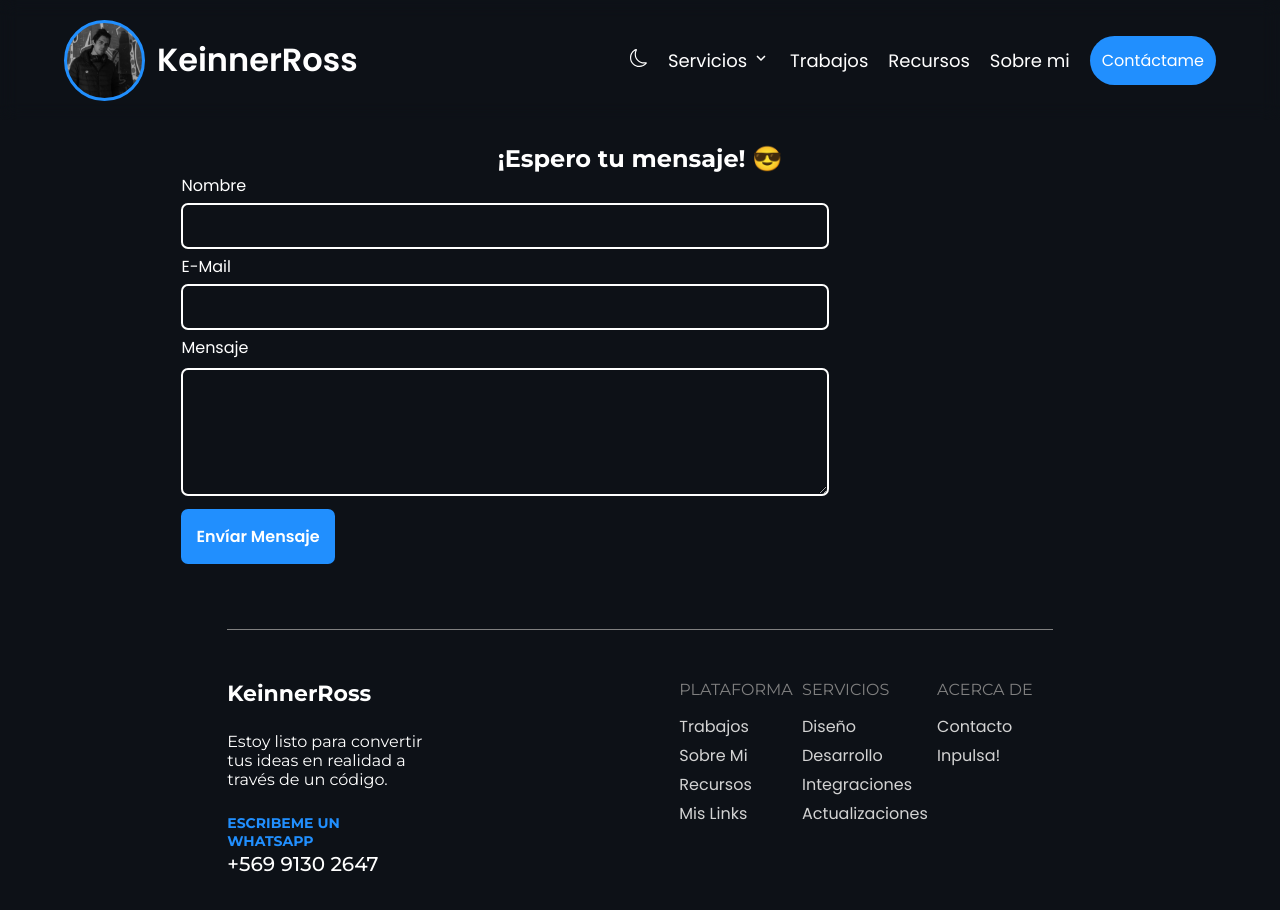
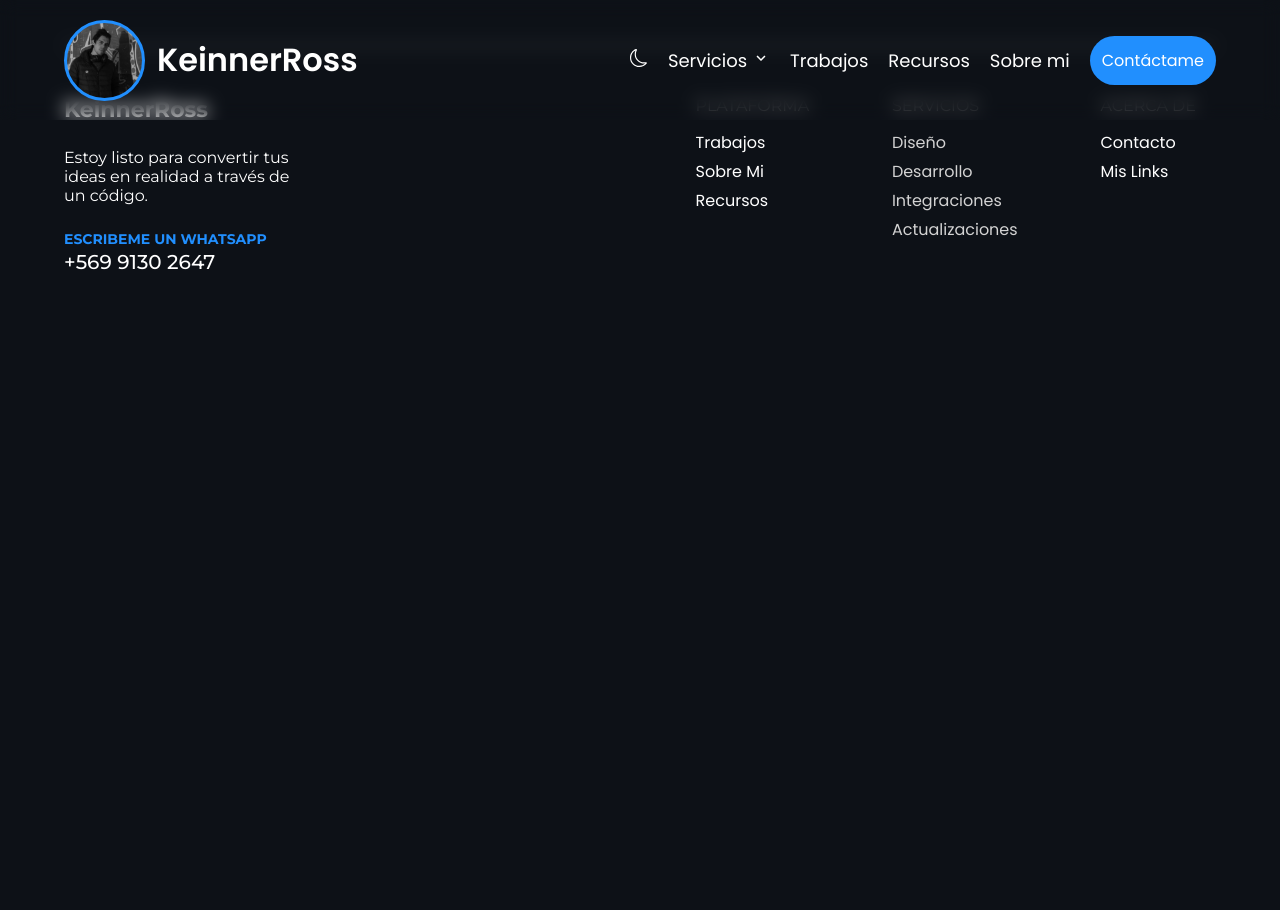
Before and after one commit to Keinnerross/portfolioross, a React (Create React App) app: page /contacto in a window 1280 px wide. Shown: the top 910 px of the page. After the commit the page ends 800 px from the top, so only its background shows below. Built offline with nearby package versions, Linux system fonts and the light colour scheme.

Commit message:
footerUpdate

```diff
--- a/src/App.js
+++ b/src/App.js
@@ -24,7 +24,6 @@ function App() {
               <Main />
               <SkillsAbout />
               <Works worksRefProp={worksRef} />
-              <Footer />
             </>
           }
         ></Route>
@@ -34,13 +33,12 @@ function App() {
             <>
               <About />
               <CallToAction />
-              <Footer />
             </>
           }
         ></Route>
         <Route path="/trabajos" element={<Works />}></Route>
         <Route
-          path="/contacto"
+          path="/contact"
           element={
             <>
               <Contact />
@@ -48,6 +46,7 @@ function App() {
           }
         ></Route>
       </Routes>
+      <Footer workRef={worksRef} />
     </>
   );
 }
--- a/src/components/Main/footer.jsx
+++ b/src/components/Main/footer.jsx
@@ -1,6 +1,15 @@
 import "../../stylesheet/main/footer.css";
+import { Link } from "react-router-dom";
 
-const Footer = () => {
+const Footer = ({ workRef }) => {
+  const timerScroll = () => {
+    setTimeout(() => {
+      workRef.current.scrollIntoView({
+        scrollBehavior: "smooth",
+      });
+    }, 300);
+  };
+
   return (
     <footer>
       <div className="footerSection">
@@ -21,10 +30,22 @@ const Footer = () => {
           <div className="footerColumn">
             <h5>Plataforma</h5>
             <ul>
-              <li>Trabajos</li>
-              <li>Sobre Mi</li>
-              <li>Recursos</li>
-              <li>Mis Links</li>
+              <Link
+                to="/portfolioross"
+                onClick={() => {
+                  timerScroll();
+                }}
+              >
+                <li>Trabajos</li>
+              </Link>
+
+              <Link to="/about">
+                <li>Sobre Mi</li>
+              </Link>
+
+              <Link to="/about">
+                <li>Recursos</li>
+              </Link>
             </ul>
           </div>
           <div className="footerColumn">
@@ -39,8 +60,13 @@ const Footer = () => {
           <div className="footerColumn">
             <h5>Acerca de</h5>
             <ul>
-              <li>Contacto</li>
-              <li>Inpulsa!</li>
+              <Link to="/contact">
+                <li>Contacto</li>
+              </Link>
+
+              <a href="https://keinnerross.github.io/linkbio/" target="_blank">
+                <li>Mis Links</li>
+              </a>
             </ul>
           </div>
         </div>
--- a/src/components/contact.jsx
+++ b/src/components/contact.jsx
@@ -57,7 +57,6 @@ const Contact = () => {
               </button>
             </form>
           </div>
-          <Footer />
         </div>
       </div>
     </>
--- a/src/components/nav.jsx
+++ b/src/components/nav.jsx
@@ -84,7 +84,7 @@ const Nav = ({ workRefRecive }) => {
                 <li>Sobre mi</li>
               </Link>
             </ul>
-            <Link to="/contacto" onClick={() => closeLateral()}>
+            <Link to="/contact" onClick={() => closeLateral()}>
               <div className="button-cv-container">
                 <div className="button-cv lateral-top">
                   <span>Contáctame</span>
@@ -134,7 +134,7 @@ const Nav = ({ workRefRecive }) => {
                 <li>Sobre mi</li>
               </Link>
             </ul>
-            <Link to="/contacto">
+            <Link to="/contact">
               <div className="button-cv-container">
                 <div className="button-cv">
                   <span>Contáctame</span>
```
